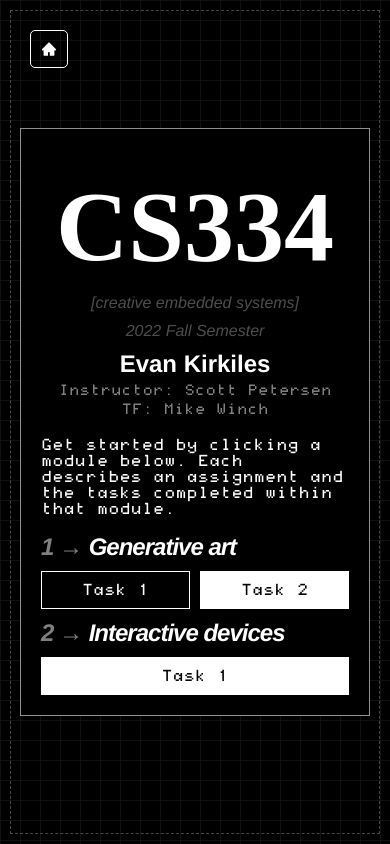
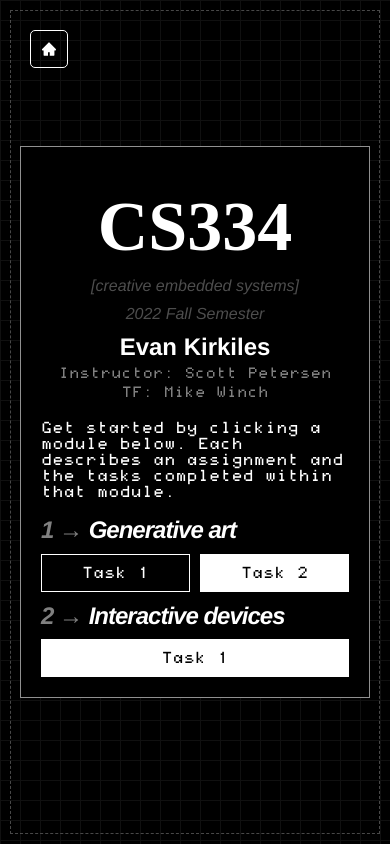
Before and after one commit to evankirkiles/cs334, a Next.js app: page / in a window 390 px wide. Built offline with nearby package versions, Linux system fonts and the light colour scheme; a web font is replaced by a local one.

Commit message:
fixed mobile layout.

```diff
--- a/src/components/Layout/Layout.module.scss
+++ b/src/components/Layout/Layout.module.scss
@@ -5,6 +5,7 @@
   padding: 20px;
   background-color: $background;
   max-width: 600px;
+  width: 100%;
 }
 
 .container {
--- a/src/styles/Home.module.scss
+++ b/src/styles/Home.module.scss
@@ -11,9 +11,13 @@
 .title {
   font-family: "FT88 Gothic";
   margin-bottom: 10px;
-  font-size: 100px;
+  font-size: 70px;
   text-align: center;
   margin-top: 20px;
+
+  @include respond-to("small") {
+    font-size: 100px;
+  }
 }
 
 .title2 {
```
